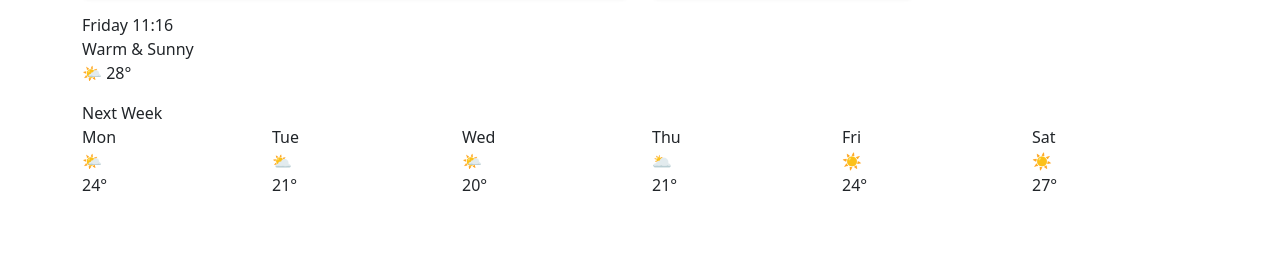
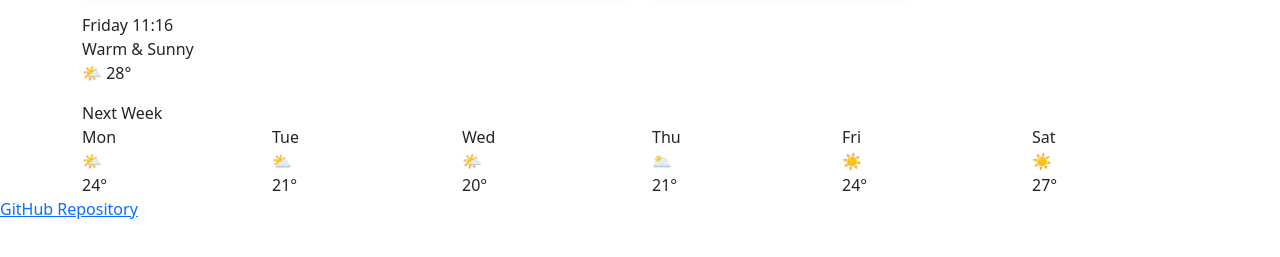
Before and after one commit to MandyMP100/MMWeatherApp1, a plain HTML site: page Index.html in a window 1280 px wide. Shown: the part 97-354 px from the top of the page. Drawn offline with nearby package versions, Linux system fonts and the light colour scheme.

Commit message:
Added link to GitHub

```diff
--- a/Index.html
+++ b/Index.html
@@ -114,5 +114,14 @@
     </div>
       <script src="src/index.js"></script>
     </div>
+    <div>
+       <a
+        href="https://github.com/MandyMP100/MMWeatherApp1"
+        target="_blank"
+        class="git"
+      >
+        GitHub Repository
+      </a>
+    </div>
   </body>
 </html>
```
Also changed, not shown: 1 other file.
